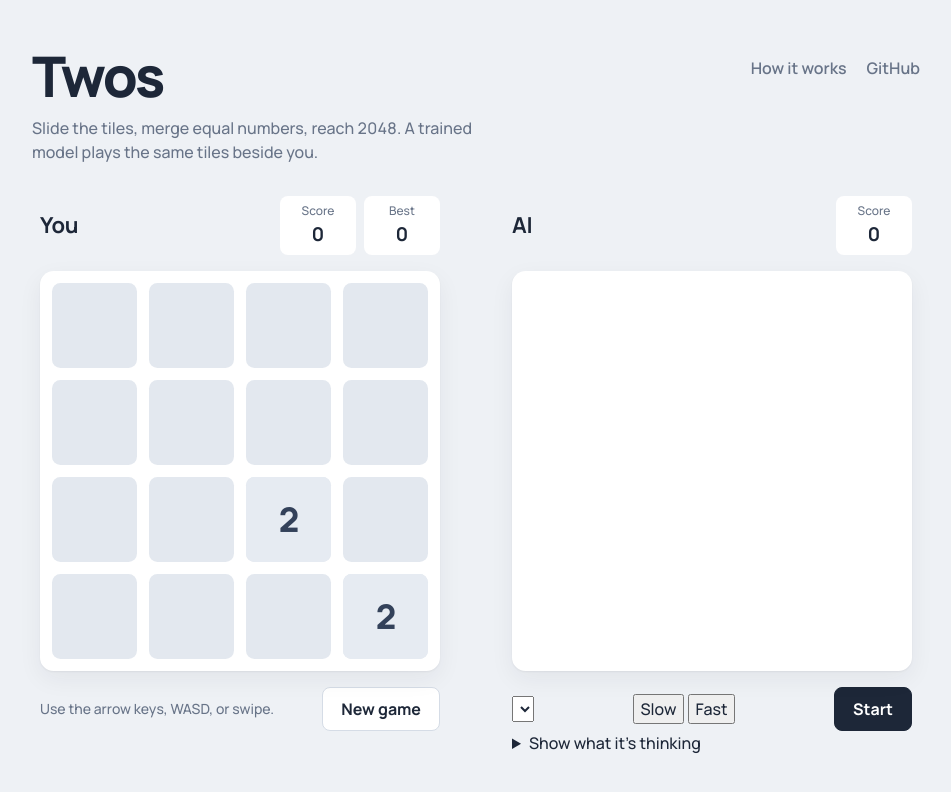
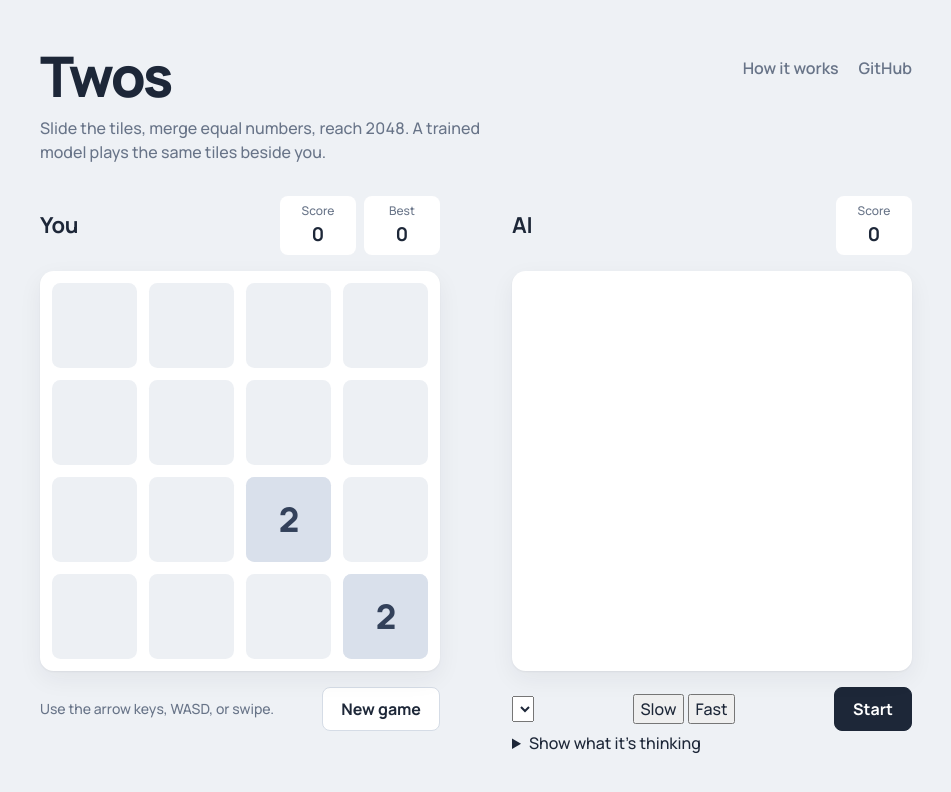
Before and after one commit to CharlieHubbard7/2048-rl-sandbox, a website with bundled scripts: page site/index.html in a window 1280 px wide. Shown: the whole page, without its empty margins (164-1115 px from the left). Built offline with nearby package versions, Linux system fonts and the light colour scheme.

Commit message:
separate small tiles from empty cells and align masthead with the boards
Co-Authored-By: Claude Opus 5.5 <noreply@anthropic.com>

```diff
--- a/site/css/style.css
+++ b/site/css/style.css
@@ -1,7 +1,7 @@
 :root {
   --page: #eef1f5;
   --well: #ffffff;
-  --cell-bg: #e3e8ef;
+  --cell-bg: #edf0f4;
   --ink: #1d2738;
   --muted: #687488;
   --line: #d5dce6;
@@ -13,6 +13,8 @@
   --gap: calc(var(--board) * 0.03);
   --cell: calc((var(--board) - 5 * var(--gap)) / 4);
   --radius: calc(var(--cell) * 0.1);
+  --column-gap: 72px;
+  --content: calc(2 * var(--board) + var(--column-gap));
   --slide: 100ms;
 }
 
@@ -67,7 +69,7 @@ select {
   justify-content: space-between;
   align-items: flex-start;
   gap: 24px;
-  max-width: 920px;
+  max-width: calc(var(--content) + 32px);
   margin: 0 auto;
   padding: 48px 16px 32px;
 }
@@ -111,8 +113,8 @@ select {
   display: flex;
   flex-wrap: wrap;
   justify-content: center;
-  gap: 48px 72px;
-  max-width: 920px;
+  gap: 48px var(--column-gap);
+  max-width: calc(var(--content) + 32px);
   margin: 0 auto;
   padding: 0 16px 64px;
 }
@@ -270,9 +272,9 @@ select {
 
 /* Small tiles are cool slate and blue, the middle of the game warms into
    coral, and 2048 onward turns to ink. */
-.tile-face[data-exp="1"] { --tile-bg: #e6ebf2; --tile-fg: #33415a; }
-.tile-face[data-exp="2"] { --tile-bg: #d3dce8; --tile-fg: #33415a; }
-.tile-face[data-exp="3"] { --tile-bg: #b4c6de; --tile-fg: #233049; }
+.tile-face[data-exp="1"] { --tile-bg: #d9e0eb; --tile-fg: #33415a; }
+.tile-face[data-exp="2"] { --tile-bg: #c3d0e2; --tile-fg: #33415a; }
+.tile-face[data-exp="3"] { --tile-bg: #a6bddc; --tile-fg: #233049; }
 .tile-face[data-exp="4"] { --tile-bg: #8eaad3; --tile-fg: #fff; }
 .tile-face[data-exp="5"] { --tile-bg: #6c8fc6; --tile-fg: #fff; }
 .tile-face[data-exp="6"] { --tile-bg: #4b73b5; --tile-fg: #fff; }
```
